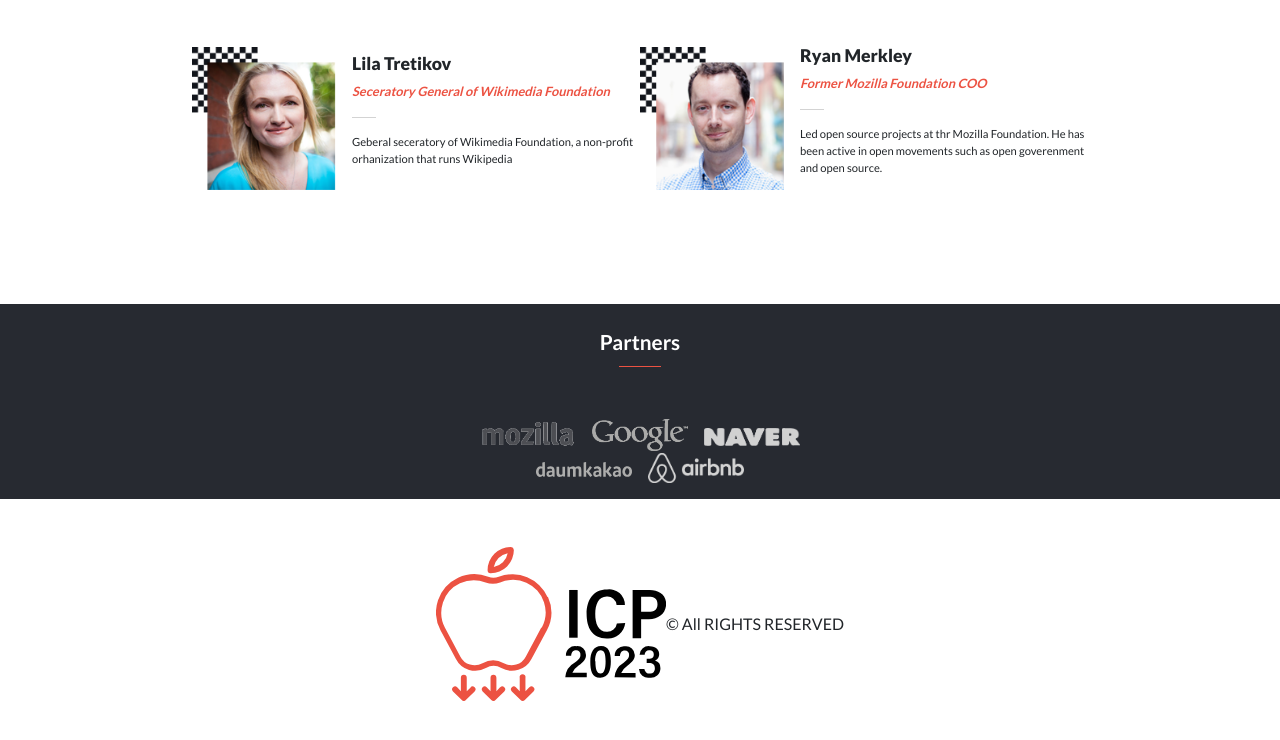
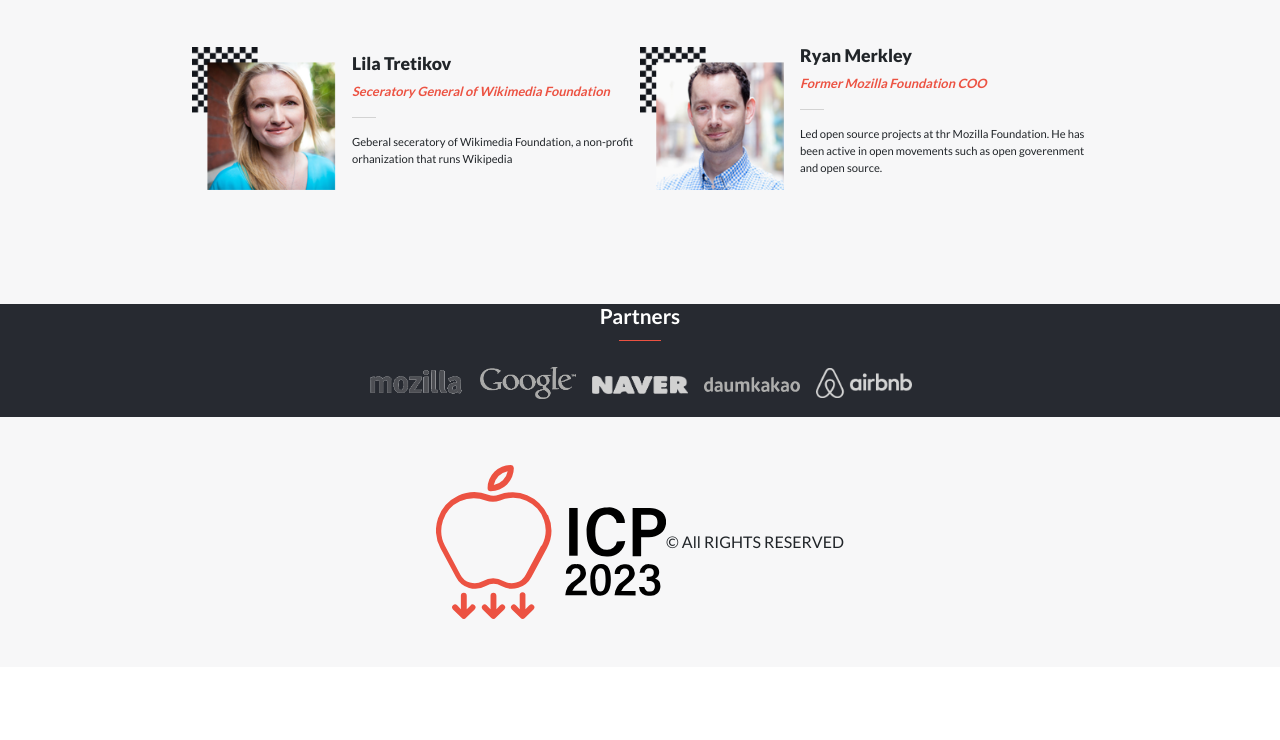
Before and after one commit to KanzaTahreem/Modue-1-Capstone, a website: page index.html in a window 1280 px wide. Shown: the part 1846-2586 px from the top of the page. After the commit the page ends 2513 px from the top, so only its background shows below. Drawn offline with nearby package versions, Linux system fonts and the light colour scheme; files whose address does not match are found by name.

Commit message:
Update styling for home page

```diff
--- a/stylesheets/index.css
+++ b/stylesheets/index.css
@@ -26,7 +26,7 @@
 */
 
 .program-content {
-  background-image: url('./images/pattern_bg.png');
+  background-image: url('../images/background-images/pattern_bg.png');
   background-color: #272a31;
   display: flex;
   flex-direction: column;
@@ -34,8 +34,7 @@
   align-items: center;
 }
 
-.program-content > h2,
-.sponsors > h2 {
+.program-content > h2 {
   padding: 1.25em 0;
   color: white;
 }
@@ -175,6 +174,10 @@
   featured speakers
   */
 
+  .featured-speakers {
+    background-color: rgba(247, 247, 248);
+  }
+
   .speaker-card {
     width: 50%;
   }
@@ -187,12 +190,19 @@
   }
 
   /*
-  sponsors
+  sponsors, footer
   */
 
   .sponsors-logo {
-    width: 65vw;
+    flex-direction: row;
+    max-width: 900px;
     margin: 0 auto;
+    justify-content: center;
+    gap: 1em;
+  }
+
+  footer {
+    background-color: rgba(247, 247, 248);
   }
 }
 
```
